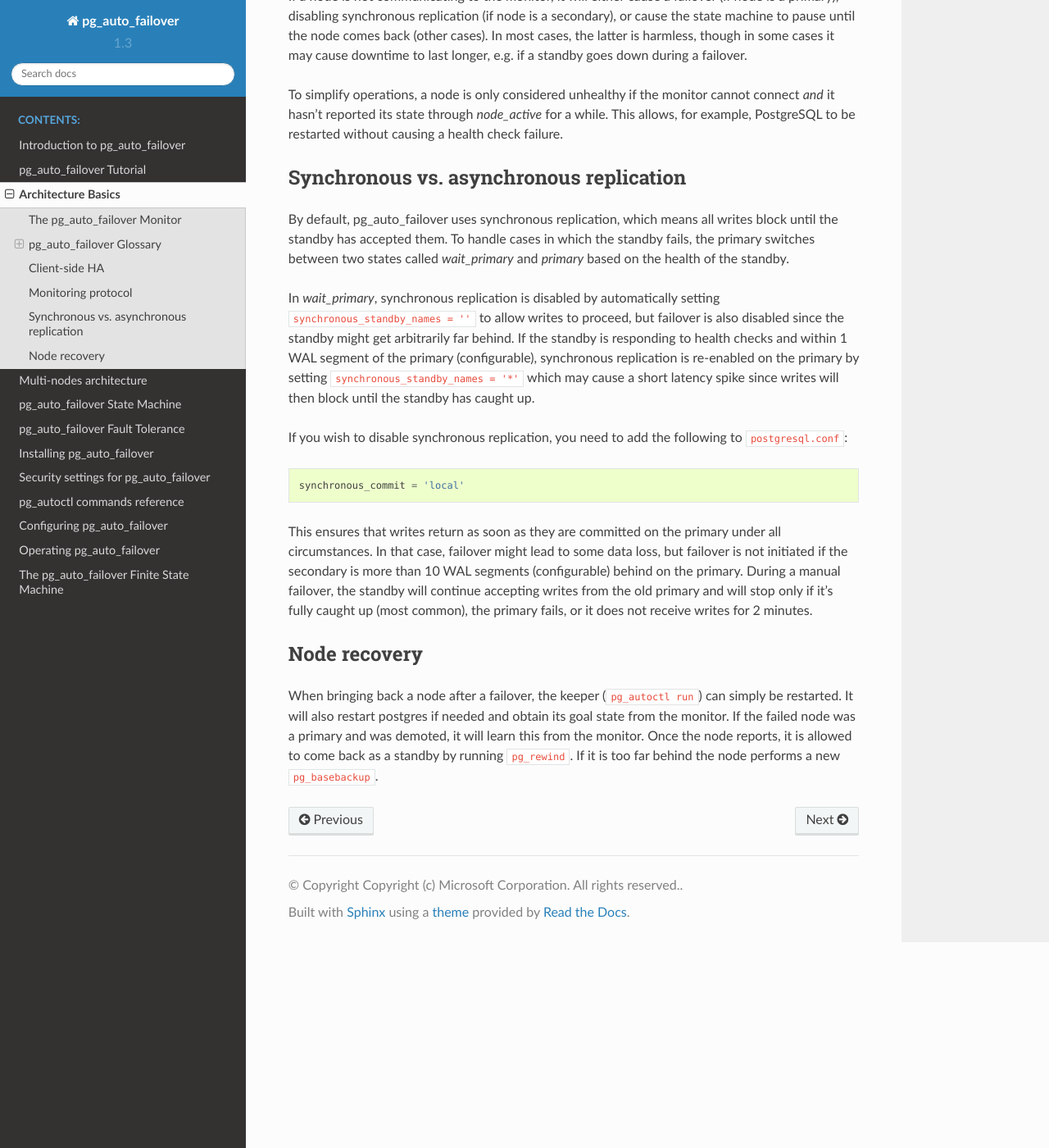
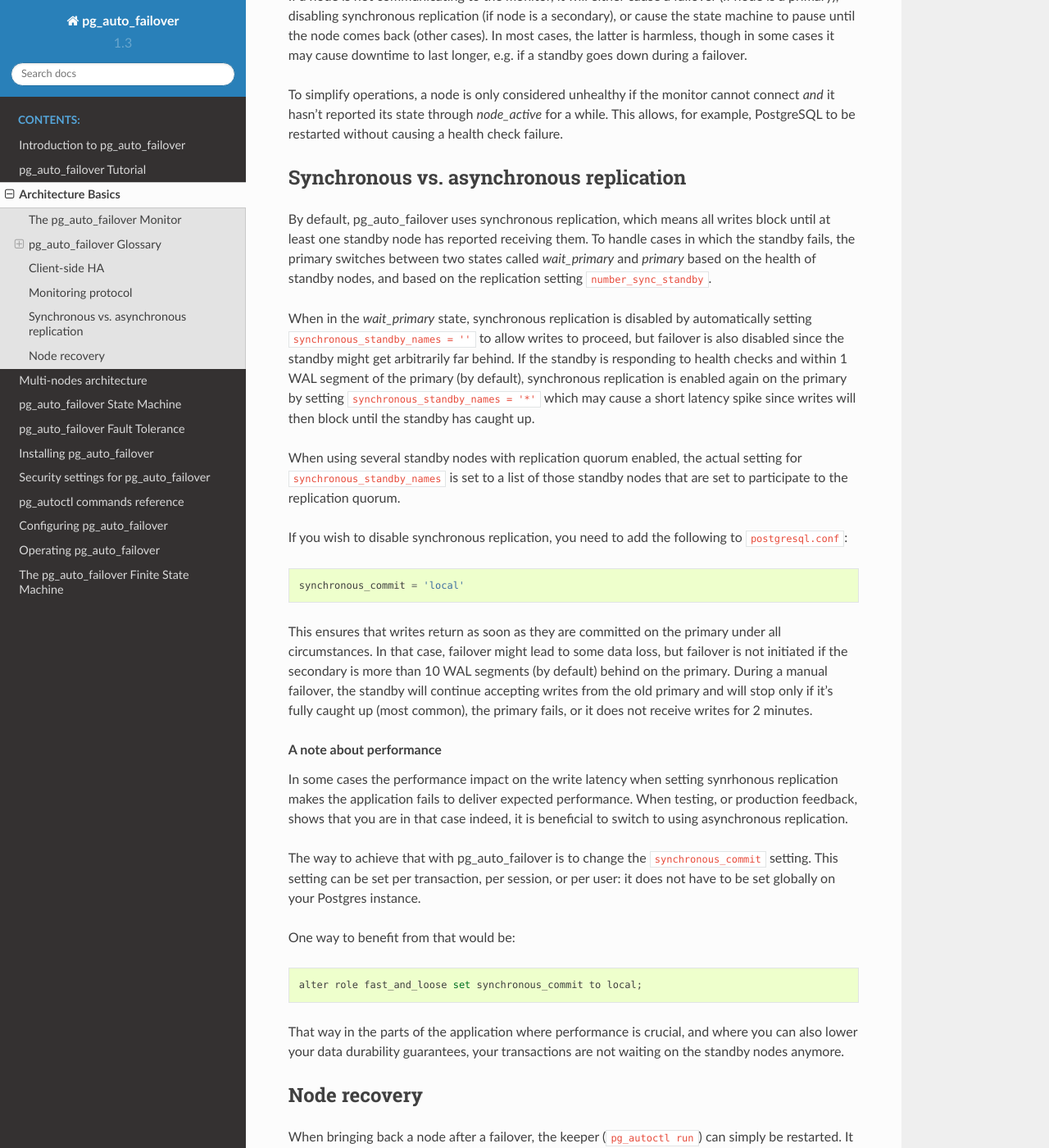
Before and after one commit to hapostgres/pg_auto_failover, a Sphinx documentation site: the page built from docs/architecture.rst, in a window 1280 px wide and 1400 px high, scrolled down 4829 px. Shown: the whole window at 82% size. Built offline with Sphinx 7.4.7 and the Read the Docs theme 2.0.0, drawn with Linux system fonts in a browser that asks for light colours.

Commit message:
Improve our sync/async section.

```diff
--- a/docs/architecture.rst
+++ b/docs/architecture.rst
@@ -235,19 +235,24 @@
 Synchronous vs. asynchronous replication
 ----------------------------------------
 
-By default, pg_auto_failover uses synchronous replication, which means all writes
-block until the standby has accepted them. To handle cases in which the
-standby fails, the primary switches between two states called `wait_primary`
-and `primary` based on the health of the standby.
+By default, pg_auto_failover uses synchronous replication, which means all
+writes block until at least one standby node has reported receiving them. To
+handle cases in which the standby fails, the primary switches between two
+states called `wait_primary` and `primary` based on the health of standby
+nodes, and based on the replication setting ``number_sync_standby``.
 
-In `wait_primary`, synchronous replication is disabled by automatically
-setting ``synchronous_standby_names = ''`` to allow writes to proceed, but
-failover is also disabled since the standby might get arbitrarily far
-behind. If the standby is responding to health checks and within 1 WAL
-segment of the primary (configurable), synchronous replication is re-enabled
-on the primary by setting ``synchronous_standby_names = '*'`` which may
-cause a short latency spike since writes will then block until the standby
-has caught up.
+When in the `wait_primary` state, synchronous replication is disabled by
+automatically setting ``synchronous_standby_names = ''`` to allow writes to
+proceed, but failover is also disabled since the standby might get
+arbitrarily far behind. If the standby is responding to health checks and
+within 1 WAL segment of the primary (by default), synchronous replication is
+enabled again on the primary by setting ``synchronous_standby_names = '*'``
+which may cause a short latency spike since writes will then block until the
+standby has caught up.
+
+When using several standby nodes with replication quorum enabled, the actual
+setting for ``synchronous_standby_names`` is set to a list of those standby
+nodes that are set to participate to the replication quorum.
 
 If you wish to disable synchronous replication, you need to add the
 following to ``postgresql.conf``::
@@ -255,12 +260,34 @@
  synchronous_commit = 'local'
 
 This ensures that writes return as soon as they are committed on the primary
-under all circumstances. In that case, failover might lead to some data loss,
-but failover is not initiated if the secondary is more than 10 WAL segments
-(configurable) behind on the primary. During a manual failover, the standby
-will continue accepting writes from the old primary and will stop only if
-it's fully caught up (most common), the primary fails, or it does not
-receive writes for 2 minutes.
+under all circumstances. In that case, failover might lead to some data
+loss, but failover is not initiated if the secondary is more than 10 WAL
+segments (by default) behind on the primary. During a manual failover, the
+standby will continue accepting writes from the old primary and will stop
+only if it's fully caught up (most common), the primary fails, or it does
+not receive writes for 2 minutes.
+
+.. topic:: A note about performance
+
+		   In some cases the performance impact on the write latency when
+		   setting synrhonous replication makes the application fails to
+		   deliver expected performance. When testing, or production
+		   feedback, shows that you are in that case indeed, it is
+		   beneficial to switch to using asynchronous replication.
+
+		   The way to achieve that with pg_auto_failover is to change the
+		   ``synchronous_commit`` setting. This setting can be set per
+		   transaction, per session, or per user: it does not have to be set
+		   globally on your Postgres instance.
+
+		   One way to benefit from that would be::
+
+			 alter role fast_and_loose set synchronous_commit to local;
+
+		   That way in the parts of the application where performance is
+		   crucial, and where you can also lower your data durability
+		   guarantees, your transactions are not waiting on the standby
+		   nodes anymore.
 
 Node recovery
 -------------
```
